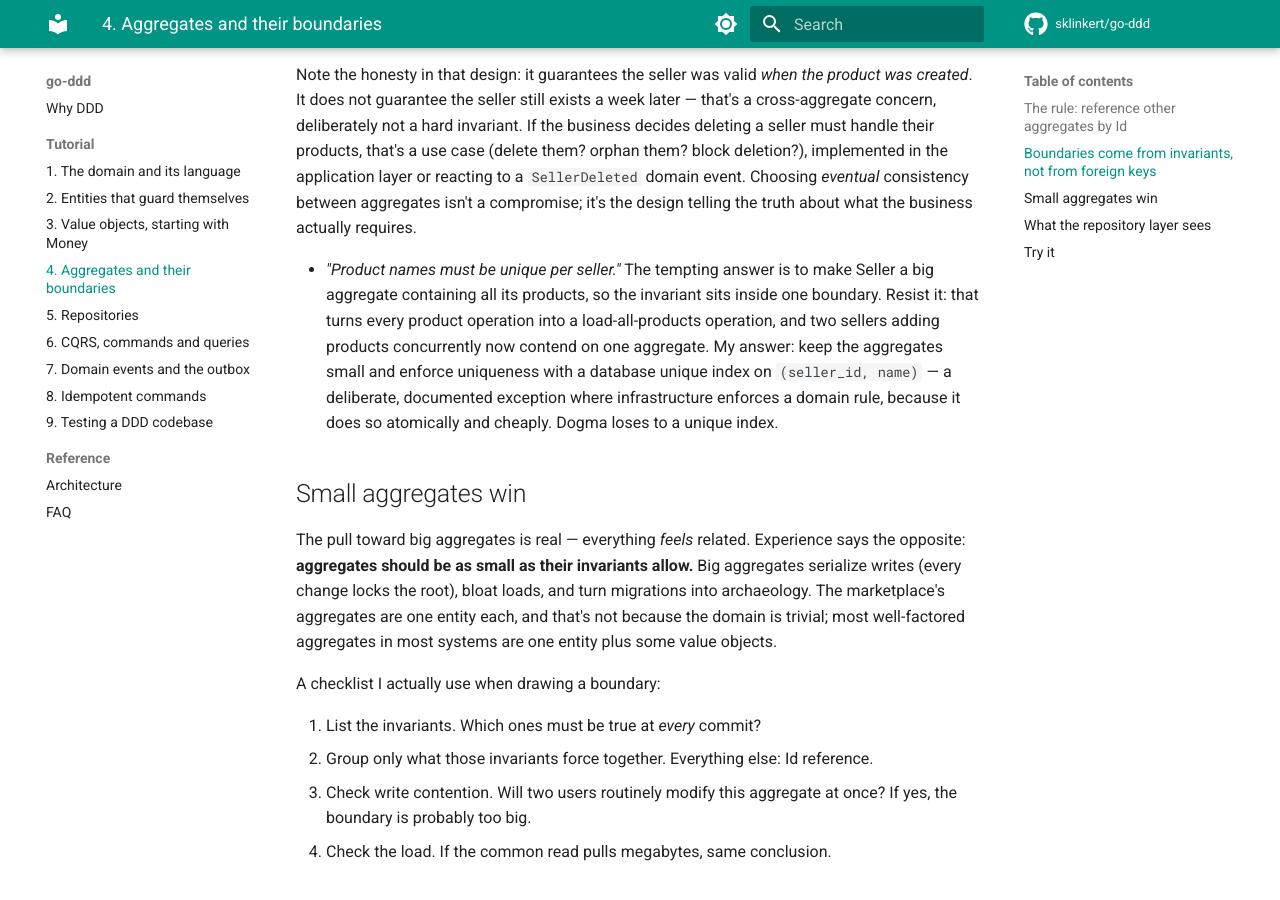
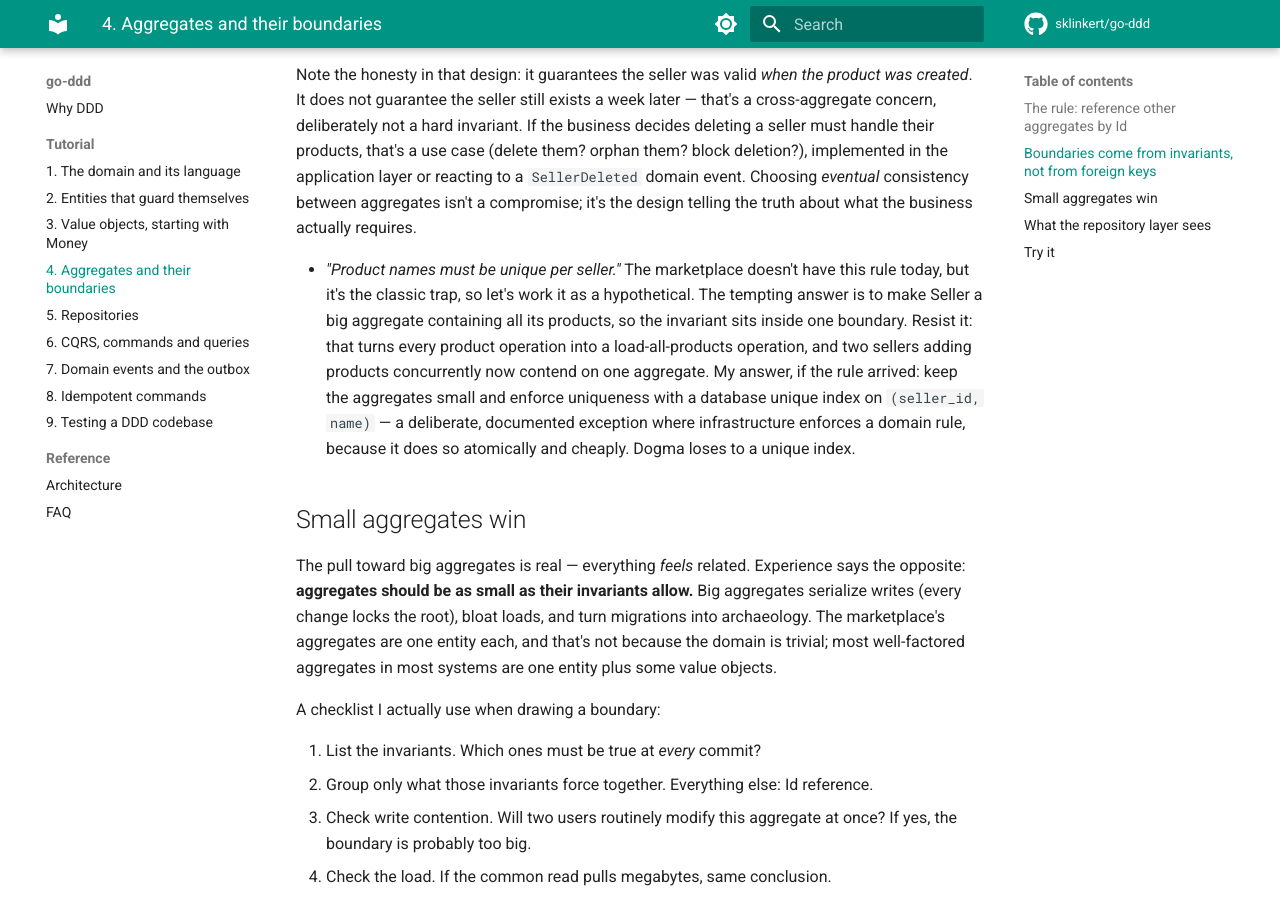
Before and after one commit to sklinkert/go-ddd, an MkDocs documentation site: the page built from docs/tutorial/04-aggregates.md, in a window 1280 px wide and 900 px high, scrolled down 1677 px. Built offline with MkDocs 1.6.1 and Material for MkDocs 9.7.7, drawn with Linux system fonts in a browser that asks for light colours; comment, search, counter and statistics services are not loaded.

Commit message:
Docs: Fix unique-index claim and docker compose syntax

```diff
--- a/docs/tutorial/04-aggregates.md
+++ b/docs/tutorial/04-aggregates.md
@@ -54,7 +54,7 @@ func NewProduct(name string, price Money, seller ValidatedSeller) *Product {
 
 Note the honesty in that design: it guarantees the seller was valid *when the product was created*. It does not guarantee the seller still exists a week later — that's a cross-aggregate concern, deliberately not a hard invariant. If the business decides deleting a seller must handle their products, that's a use case (delete them? orphan them? block deletion?), implemented in the application layer or reacting to a `SellerDeleted` domain event. Choosing *eventual* consistency between aggregates isn't a compromise; it's the design telling the truth about what the business actually requires.
 
-- *"Product names must be unique per seller."* The tempting answer is to make Seller a big aggregate containing all its products, so the invariant sits inside one boundary. Resist it: that turns every product operation into a load-all-products operation, and two sellers adding products concurrently now contend on one aggregate. My answer: keep the aggregates small and enforce uniqueness with a database unique index on `(seller_id, name)` — a deliberate, documented exception where infrastructure enforces a domain rule, because it does so atomically and cheaply. Dogma loses to a unique index.
+- *"Product names must be unique per seller."* The marketplace doesn't have this rule today, but it's the classic trap, so let's work it as a hypothetical. The tempting answer is to make Seller a big aggregate containing all its products, so the invariant sits inside one boundary. Resist it: that turns every product operation into a load-all-products operation, and two sellers adding products concurrently now contend on one aggregate. My answer, if the rule arrived: keep the aggregates small and enforce uniqueness with a database unique index on `(seller_id, name)` — a deliberate, documented exception where infrastructure enforces a domain rule, because it does so atomically and cheaply. Dogma loses to a unique index.
 
 ## Small aggregates win
 
```
Also changed, not shown: docs/index.md (+1 -1 lines), docs/tutorial/07-domain-events-outbox.md (+1 -1 lines).
